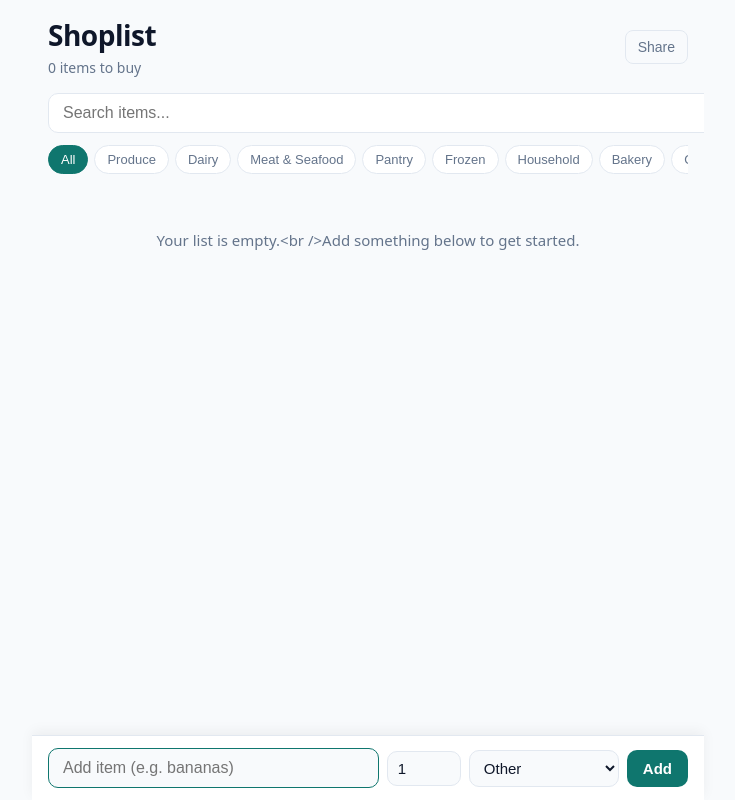
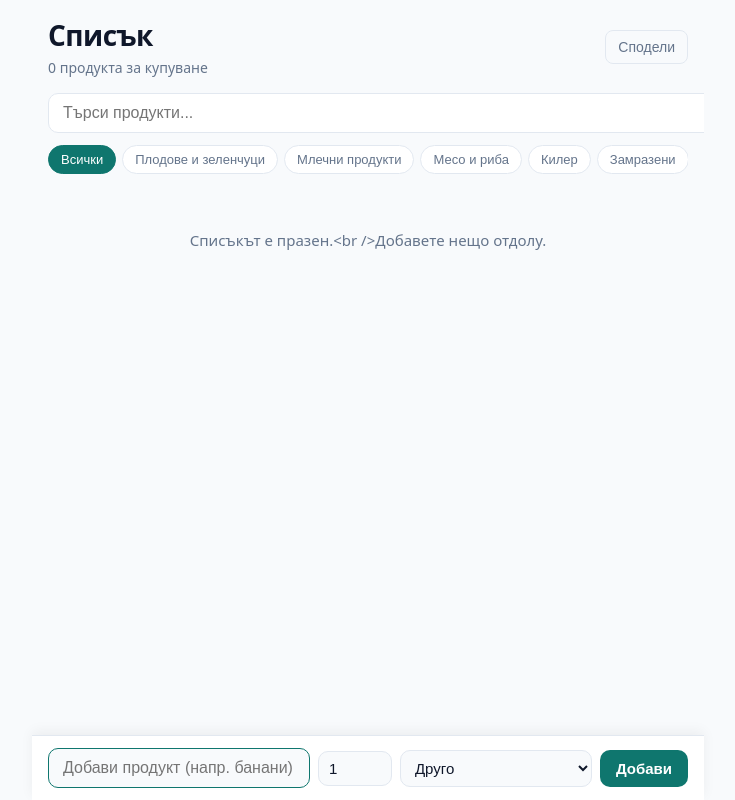
Before and after one commit to georgiivanov0597/shoplist, a React (Vite) app: page / in a window 1280 px wide. Shown: the whole page, without its empty margins (272-1007 px from the left). Built offline with nearby package versions, Linux system fonts and the light colour scheme.

Commit message:
Add drag to reorder + full Bulgarian translation (categories, UI, empty states, share, etc.)

```diff
--- a/src/App.tsx
+++ b/src/App.tsx
@@ -19,7 +19,20 @@ const CATEGORIES = [
   'Other'
 ] as const
 
-type Category = typeof CATEGORIES[number] | 'All'
+type CategoryKey = typeof CATEGORIES[number]
+type Category = CategoryKey | 'All'
+
+const CATEGORY_LABELS: Record<Category, string> = {
+  'All': 'Всички',
+  'Produce': 'Плодове и зеленчуци',
+  'Dairy': 'Млечни продукти',
+  'Meat & Seafood': 'Месо и риба',
+  'Pantry': 'Килер',
+  'Frozen': 'Замразени',
+  'Household': 'Домакински',
+  'Bakery': 'Хлебни изделия',
+  'Other': 'Друго',
+}
 
 const STORAGE_KEY = 'shoplist-items'
 
@@ -35,7 +48,7 @@ function App() {
 
   const [newItem, setNewItem] = useState('')
   const [newQty, setNewQty] = useState(1)
-  const [newCategory, setNewCategory] = useState<Category>('Other')
+  const [newCategory, setNewCategory] = useState<CategoryKey>('Other')
 
   // Search & Filter
   const [searchTerm, setSearchTerm] = useState('')
@@ -43,6 +56,9 @@ function App() {
 
   // Share feedback
   const [shareMessage, setShareMessage] = useState('')
+
+  // Drag state
+  const [draggedId, setDraggedId] = useState<string | null>(null)
 
   // Persist to localStorage
   useEffect(() => {
@@ -59,9 +75,7 @@ function App() {
         const decoded = atob(data)
         const parsed: ShoppingItem[] = JSON.parse(decoded)
         if (Array.isArray(parsed) && parsed.length > 0) {
-          // Replace current list with shared one
           setItems(parsed)
-          // Clear the URL param so it doesn't re-load on refresh
           window.history.replaceState({}, '', window.location.pathname)
         }
       } catch (e) {
@@ -79,7 +93,7 @@ function App() {
 
   const activeItems = filteredItems.filter(i => !i.checked)
   const completedItems = filteredItems.filter(i => i.checked)
-  const remaining = items.filter(i => !i.checked).length   // always show real remaining count
+  const totalRemaining = items.filter(i => !i.checked).length
 
   function addItem(e?: React.FormEvent) {
     e?.preventDefault()
@@ -90,7 +104,7 @@ function App() {
       id: crypto.randomUUID(),
       text,
       quantity: Math.max(1, newQty),
-      category: newCategory === 'All' ? 'Other' : newCategory,
+      category: newCategory,
       checked: false,
     }
 
@@ -125,6 +139,45 @@ function App() {
     )
   }
 
+  // === DRAG TO REORDER ===
+  function handleDragStart(e: React.DragEvent<HTMLDivElement>, id: string) {
+    setDraggedId(id)
+    e.dataTransfer.effectAllowed = 'move'
+    e.dataTransfer.setData('text/plain', id)
+  }
+
+  function handleDragOver(e: React.DragEvent<HTMLDivElement>) {
+    e.preventDefault()
+    e.dataTransfer.dropEffect = 'move'
+  }
+
+  function handleDrop(e: React.DragEvent<HTMLDivElement>, dropId: string) {
+    e.preventDefault()
+    const dragId = e.dataTransfer.getData('text/plain')
+    setDraggedId(null)
+
+    if (!dragId || dragId === dropId) return
+
+    reorderItems(dragId, dropId)
+  }
+
+  function handleDragEnd() {
+    setDraggedId(null)
+  }
+
+  function reorderItems(dragId: string, dropId: string) {
+    setItems(prev => {
+      const dragIndex = prev.findIndex(i => i.id === dragId)
+      const dropIndex = prev.findIndex(i => i.id === dropId)
+      if (dragIndex === -1 || dropIndex === -1) return prev
+
+      const newItems = [...prev]
+      const [draggedItem] = newItems.splice(dragIndex, 1)
+      newItems.splice(dropIndex, 0, draggedItem)
+      return newItems
+    })
+  }
+
   function handleKeyDown(e: React.KeyboardEvent) {
     if (e.key === 'Enter') {
       addItem()
@@ -134,7 +187,7 @@ function App() {
   // === SHARE LIST ===
   async function shareList() {
     if (items.length === 0) {
-      alert('Add some items first to share the list.')
+      alert('Добавете продукти, за да споделите списъка.')
       return
     }
 
@@ -145,14 +198,13 @@ function App() {
 
       await navigator.clipboard.writeText(url)
 
-      setShareMessage('Link copied!')
+      setShareMessage('Линкът е копиран!')
       setTimeout(() => setShareMessage(''), 2200)
     } catch (err) {
-      // Fallback for older browsers / iOS issues
       const json = JSON.stringify(items)
       const encoded = btoa(json)
       const url = `${window.location.origin}${window.location.pathname}?data=${encoded}`
-      prompt('Copy this link:', url)
+      prompt('Копирайте този линк:', url)
     }
   }
 
@@ -162,7 +214,7 @@ function App() {
         onClick={() => adjustQuantity(item.id, -1)}
         className="w-6 h-6 flex items-center justify-center text-lg leading-none border border-[var(--border)] rounded active:bg-[var(--bg)] disabled:opacity-40"
         disabled={item.quantity <= 1}
-        aria-label="Decrease quantity"
+        aria-label="Намали количество"
       >
         −
       </button>
@@ -170,7 +222,7 @@ function App() {
       <button
         onClick={() => adjustQuantity(item.id, 1)}
         className="w-6 h-6 flex items-center justify-center text-lg leading-none border border-[var(--border)] rounded active:bg-[var(--bg)]"
-        aria-label="Increase quantity"
+        aria-label="Увеличи количество"
       >
         +
       </button>
@@ -183,19 +235,19 @@ function App() {
         {/* Header */}
         <div className="header pt-2 pb-1">
           <div>
-            <h1 className="title">Shoplist</h1>
+            <h1 className="title">Списък</h1>
             <p className="stats">
-              {remaining} item{remaining !== 1 ? 's' : ''} to buy
+              {totalRemaining} {totalRemaining === 1 ? 'продукт' : 'продукта'} за купуване
             </p>
           </div>
 
           <div className="flex gap-2">
             <button onClick={shareList} className="btn-secondary">
-              Share
+              Сподели
             </button>
             {completedItems.length > 0 && (
               <button onClick={clearCompleted} className="btn-secondary">
-                Clear done
+                Изчисти готовите
               </button>
             )}
           </div>
@@ -212,7 +264,7 @@ function App() {
         <div className="search-bar">
           <input
             type="text"
-            placeholder="Search items..."
+            placeholder="Търси продукти..."
             value={searchTerm}
             onChange={(e) => setSearchTerm(e.target.value)}
             className="search-input"
@@ -225,7 +277,7 @@ function App() {
             className={`chip ${filterCategory === 'All' ? 'active' : ''}`}
             onClick={() => setFilterCategory('All')}
           >
-            All
+            {CATEGORY_LABELS['All']}
           </button>
           {CATEGORIES.map(cat => (
             <button
@@ -233,7 +285,7 @@ function App() {
               className={`chip ${filterCategory === cat ? 'active' : ''}`}
               onClick={() => setFilterCategory(cat)}
             >
-              {cat}
+              {CATEGORY_LABELS[cat]}
             </button>
           ))}
         </div>
@@ -242,7 +294,23 @@ function App() {
         {activeItems.length > 0 ? (
           <div className="mb-6">
             {activeItems.map(item => (
-              <div key={item.id} className="item">
+              <div
+                key={item.id}
+                className={`item ${draggedId === item.id ? 'dragging' : ''}`}
+                draggable
+                onDragStart={(e) => handleDragStart(e, item.id)}
+                onDragOver={handleDragOver}
+                onDrop={(e) => handleDrop(e, item.id)}
+                onDragEnd={handleDragEnd}
+              >
+                <div
+                  className="drag-handle"
+                  title="Плъзни за пренареждане"
+                  onMouseDown={(e) => e.stopPropagation()}
+                >
+                  ≡
+                </div>
+
                 <div
                   className="checkbox"
                   onClick={() => toggleItem(item.id)}
@@ -256,12 +324,12 @@ function App() {
 
                 <QtyControls item={item} />
 
-                <div className="category">{item.category}</div>
+                <div className="category">{CATEGORY_LABELS[item.category as CategoryKey]}</div>
 
                 <button
                   onClick={() => deleteItem(item.id)}
                   className="delete-btn"
-                  aria-label="Delete item"
+                  aria-label="Изтрий"
                 >
                   ✕
                 </button>
@@ -271,15 +339,17 @@ function App() {
         ) : (
           <div className="empty">
             {searchTerm || filterCategory !== 'All'
-              ? 'No items match your search/filter.'
-              : 'Your list is empty.<br />Add something below to get started.'}
+              ? 'Няма продукти, които отговарят на търсенето.'
+              : 'Списъкът е празен.<br />Добавете нещо отдолу.'}
           </div>
         )}
 
         {/* Completed */}
         {completedItems.length > 0 && (
           <div>
-            <div className="section-title">Completed ({completedItems.length})</div>
+            <div className="section-title">
+              Готови ({completedItems.length})
+            </div>
             {completedItems.map(item => (
               <div key={item.id} className="item checked">
                 <div
@@ -295,12 +365,12 @@ function App() {
 
                 <QtyControls item={item} />
 
-                <div className="category">{item.category}</div>
+                <div className="category">{CATEGORY_LABELS[item.category as CategoryKey]}</div>
 
                 <button
                   onClick={() => deleteItem(item.id)}
                   className="delete-btn"
-                  aria-label="Delete item"
+                  aria-label="Изтрий"
                 >
                   ✕
                 </button>
@@ -310,7 +380,7 @@ function App() {
         )}
       </div>
 
-      {/* Fixed Add Bar at bottom */}
+      {/* Fixed Add Bar */}
       <form onSubmit={addItem} className="add-form">
         <div className="add-row">
           <input
@@ -318,7 +388,7 @@ function App() {
             value={newItem}
             onChange={(e) => setNewItem(e.target.value)}
             onKeyDown={handleKeyDown}
-            placeholder="Add item (e.g. bananas)"
+            placeholder="Добави продукт (напр. банани)"
             className="input"
             autoFocus
           />
@@ -331,21 +401,23 @@ function App() {
             max={99}
             className="qty-input"
             style={{ width: '52px' }}
-            aria-label="Quantity"
+            aria-label="Количество"
           />
 
           <select
             value={newCategory}
-            onChange={(e) => setNewCategory(e.target.value as Category)}
+            onChange={(e) => setNewCategory(e.target.value as CategoryKey)}
             className="select"
           >
             {CATEGORIES.map(cat => (
-              <option key={cat} value={cat}>{cat}</option>
+              <option key={cat} value={cat}>
+                {CATEGORY_LABELS[cat]}
+              </option>
             ))}
           </select>
 
           <button type="submit" className="btn">
-            Add
+            Добави
           </button>
         </div>
       </form>
```
Also changed, not shown: src/index.css (+19 -9 lines).
